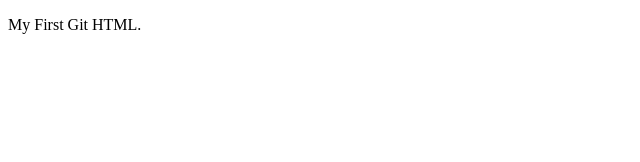
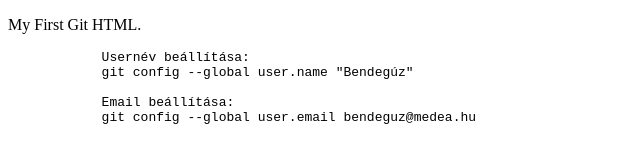
Before and after one commit to SulihozKell/GitLearn, a plain HTML site: page index.html in a window 1280 px wide. Shown: the whole page, without its empty margins (0-640 px from the left). Drawn offline with Linux system fonts and the light colour scheme.

Commit message:
git utasítások

```diff
--- a/index.html
+++ b/index.html
@@ -8,5 +8,12 @@
     </head>
     <body>
         <p>My First Git HTML.</p>
+        <pre>
+            Usernév beállítása:
+            git config --global user.name "Bendegúz"
+
+            Email beállítása:
+            git config --global user.email bendeguz@medea.hu
+        </pre>
     </body>
 </html>
```
